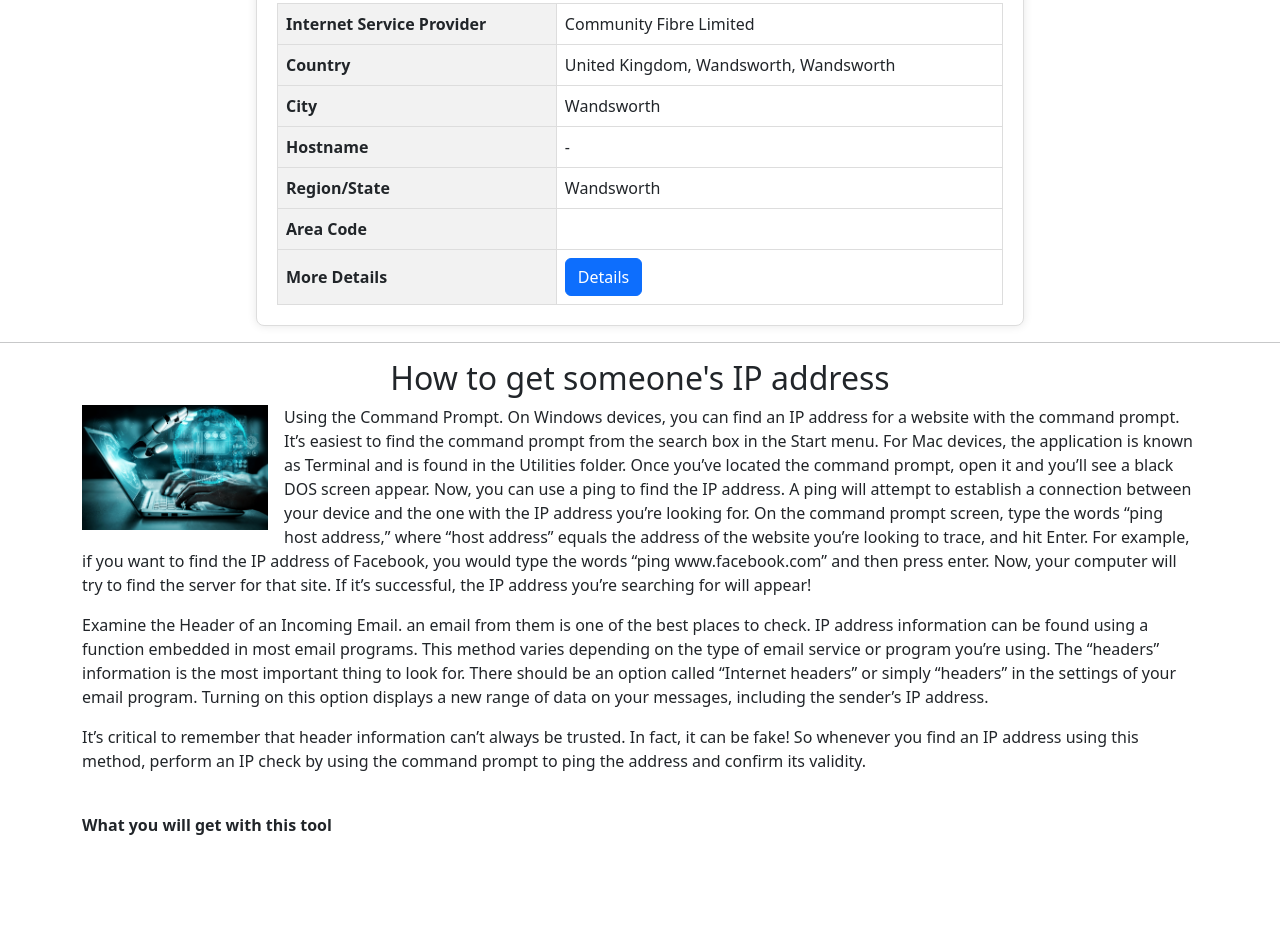
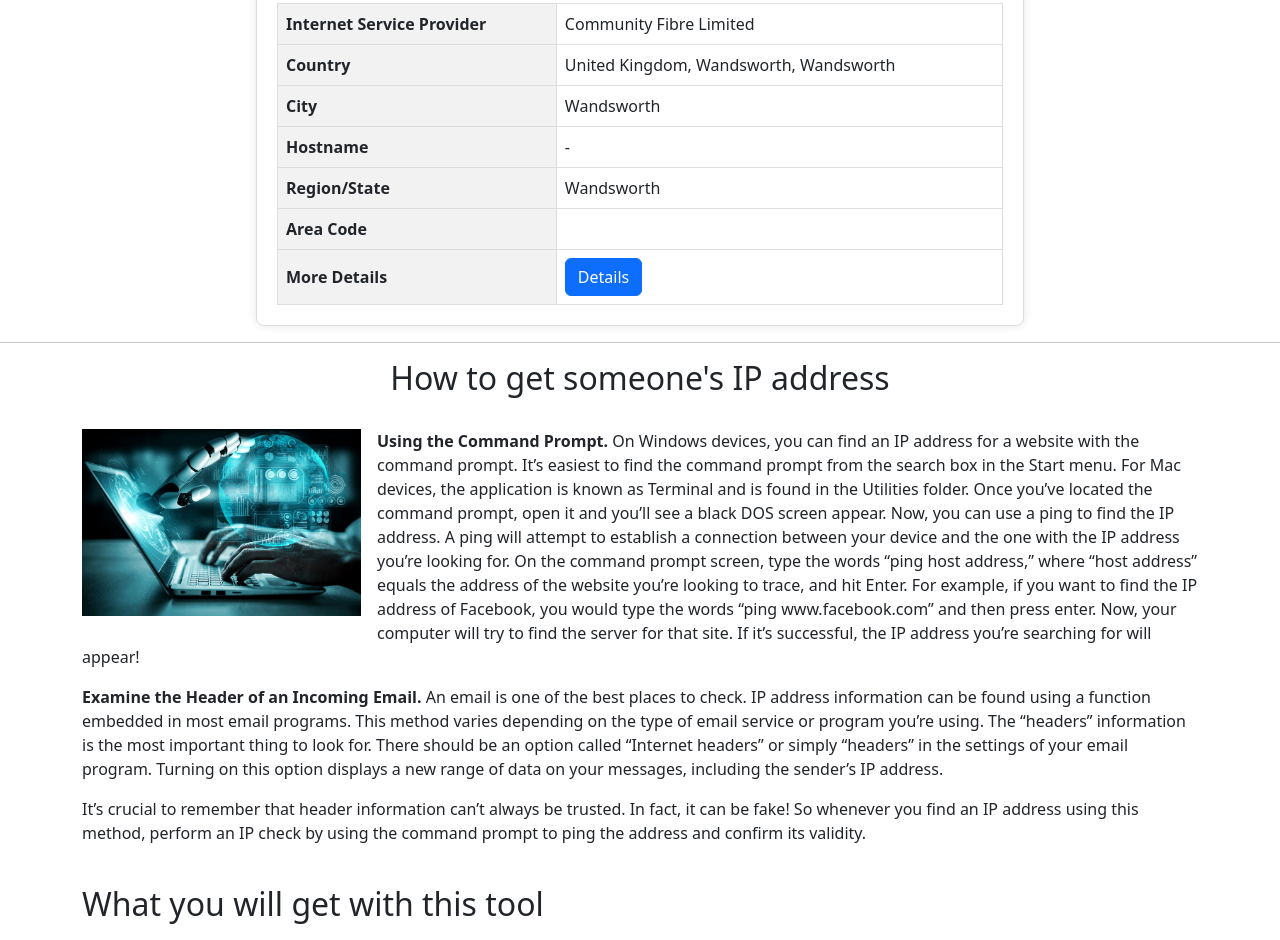
Before and after one commit to YTasheva/CyberNet-Detective, a plain HTML site: page IPTracker.html in a window 1280 px wide. Shown: the part 978-1918 px from the top of the page. Before the commit the page ends 1831 px from the top, so only its background shows below. Drawn offline with nearby package versions, Linux system fonts and the light colour scheme.

Commit message:
Update IPTracker.html with new image and text formatting

```diff
--- a/IPTracker.html
+++ b/IPTracker.html
@@ -177,10 +177,11 @@
   </section>
   <section>
     <div class="container clearfix">
-      <img class="col-4 col-sm-3 col-md-2 float-start mb-3 me-3" src="assets/Images/future-robot-cyborg.jpg"
-        alt="About us image" />
+      <img class="col-5 col-sm-3 col-md-3 float-start mb-3 mt-4 me-3" src="assets/Images/future-robot-cyborg.jpg"
+        alt="About IP Tracker image" />
       <p>
-        Using the Command Prompt.
+        <br>
+        <b>Using the Command Prompt.</b>
         On Windows devices, you can find an IP address for a website with the command prompt.
         It’s easiest to find the command prompt from the search box in the Start menu.
         For Mac devices, the application is known as Terminal and is found in the Utilities folder.
@@ -192,19 +193,19 @@
         Now, your computer will try to find the server for that site. If it’s successful, the IP address you’re searching for will appear!
 
       <p>
-        Examine the Header of an Incoming Email.
-        an email from them is one of the best places to check. IP address information can be found using a function embedded in most email programs.
+        <b>Examine the Header of an Incoming Email.</b>
+        An email is one of the best places to check. IP address information can be found using a function embedded in most email programs.
         This method varies depending on the type of email service or program you’re using.
         The “headers” information is the most important thing to look for. There should be an option called “Internet headers” or simply “headers” in the settings of your email program.
         Turning on this option displays a new range of data on your messages, including the sender’s IP address.
 
       <p>
-        It’s critical to remember that header information can’t always be trusted.
+        It’s crucial to remember that header information can’t always be trusted.
         In fact, it can be fake! So whenever you find an IP address using this method,
         perform an IP check by using the command prompt to ping the address and confirm its validity.
       </p>
       <br />
-      <b>What you will get with this tool</b>
+      <h2>What you will get with this tool</h2>
 
 
       </p>
```
